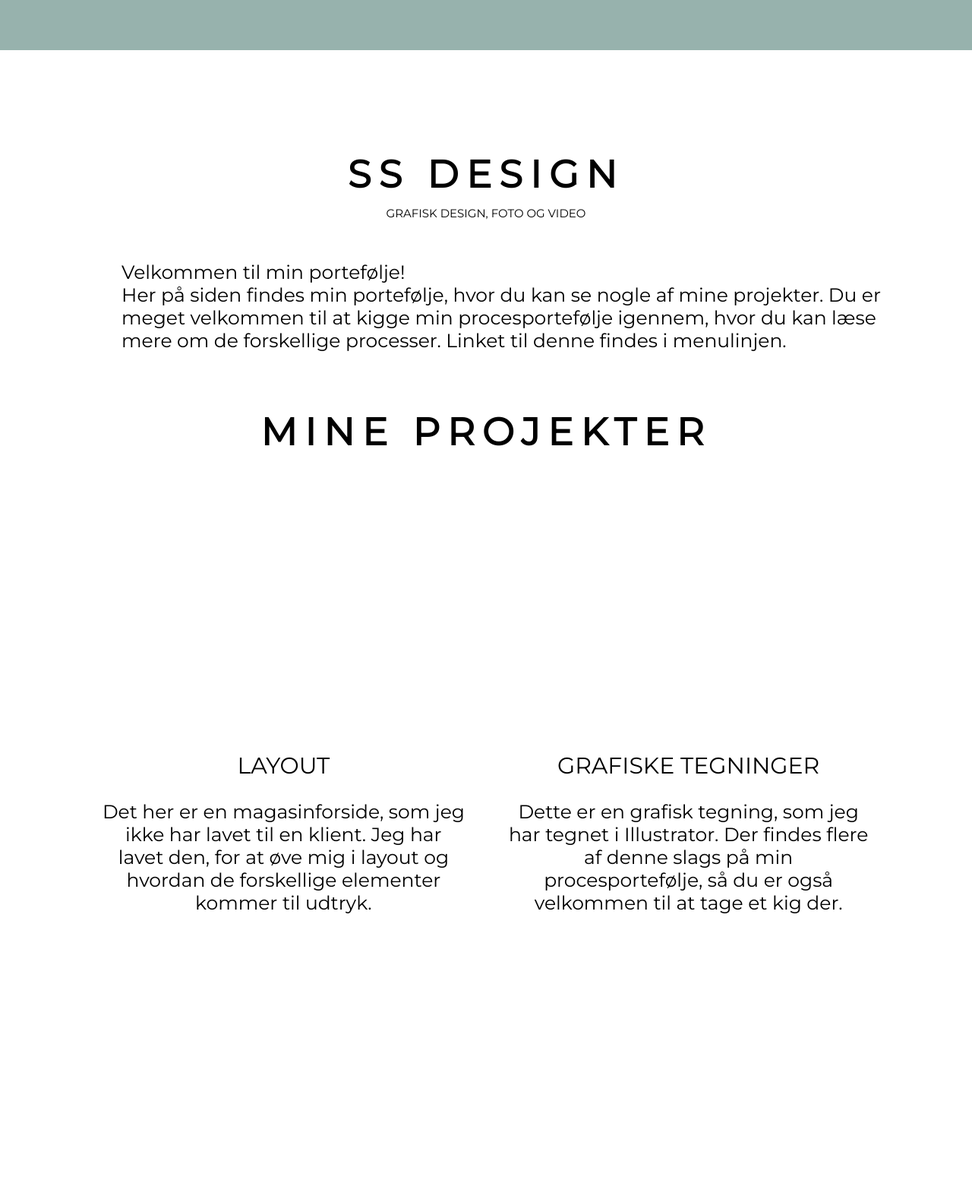
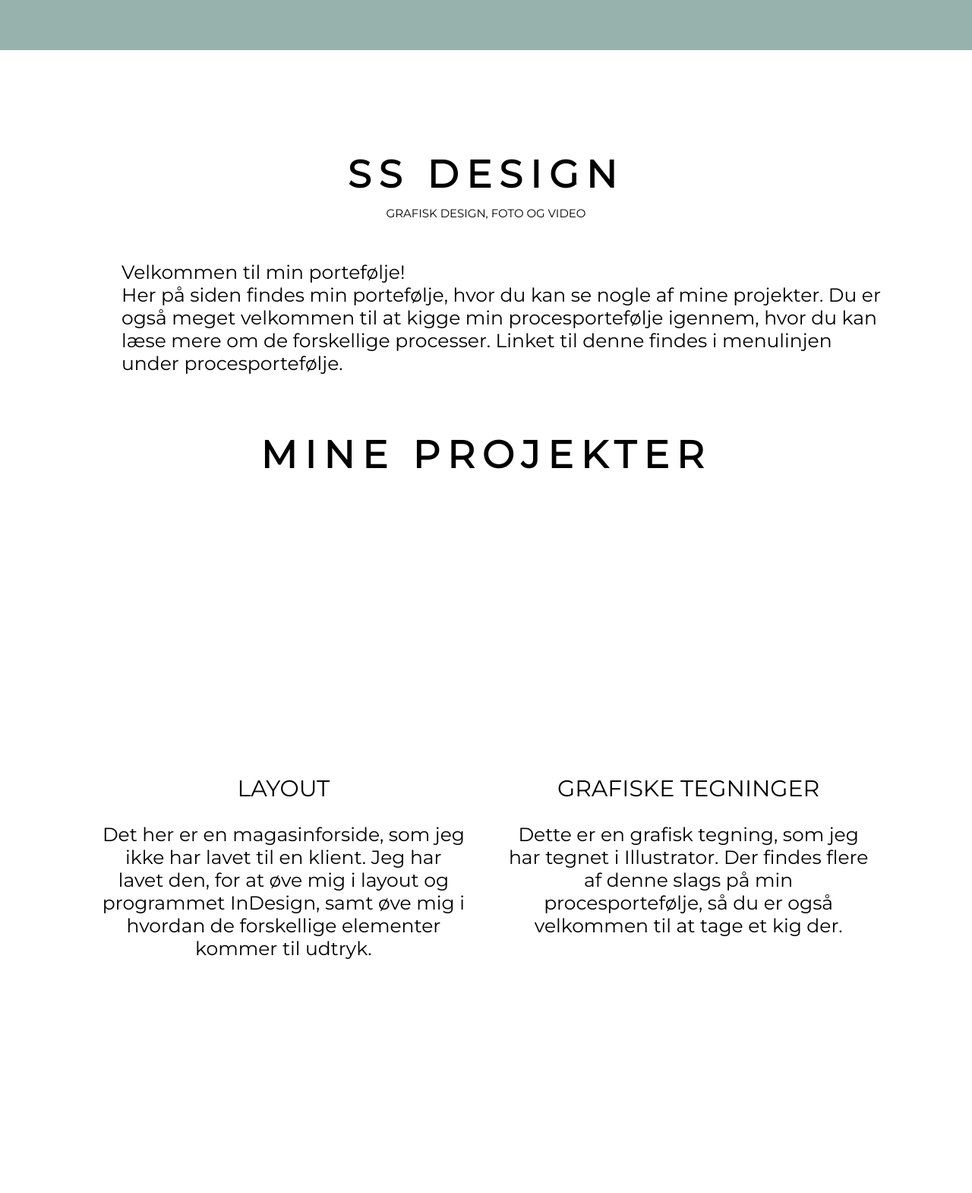
Before and after one commit to sarahsorenseen/eksamensprojekt, a plain HTML site: page portfolio.html in a window 1280 px wide. Shown: the part 134-1704 px from the top of the page at 76% size. Drawn offline with Linux system fonts and the light colour scheme.

Commit message:
Add files via upload
tolvte portfolio

```diff
--- a/portfolio.html
+++ b/portfolio.html
@@ -1,5 +1,5 @@
 <!DOCTYPE html>
-<html lang="en" dir="ltr">
+<html lang="da" dir="ltr">
   <head>
     <meta charset="utf-8">
     <meta name="viewport" content="width=device-width, initial-scale=1">
@@ -43,8 +43,8 @@
             Velkommen til min portefølje!
             <br>
             Her på siden findes min portefølje, hvor du kan se nogle af mine projekter.
-            Du er meget velkommen til at kigge min procesportefølje igennem, hvor du kan læse mere om de forskellige processer.
-            Linket til denne findes i menulinjen.
+            Du er også meget velkommen til at kigge min procesportefølje igennem, hvor du kan læse mere om de forskellige processer.
+            Linket til denne findes i menulinjen under procesportefølje.
           </p>
         <h1>MINE PROJEKTER</h1>
           <div class="collage_to">
@@ -54,7 +54,7 @@
             <div class="text_et">
               <p>LAYOUT</p>
               <p class="beskrivelse">Det her er en magasinforside, som jeg ikke har lavet til en klient.
-                Jeg har lavet den, for at øve mig i layout og hvordan de forskellige elementer kommer til udtryk.
+                Jeg har lavet den, for at øve mig i layout og programmet InDesign, samt øve mig i hvordan de forskellige elementer kommer til udtryk.
               </p>
             </div>
             <div class="billede_to">
```
